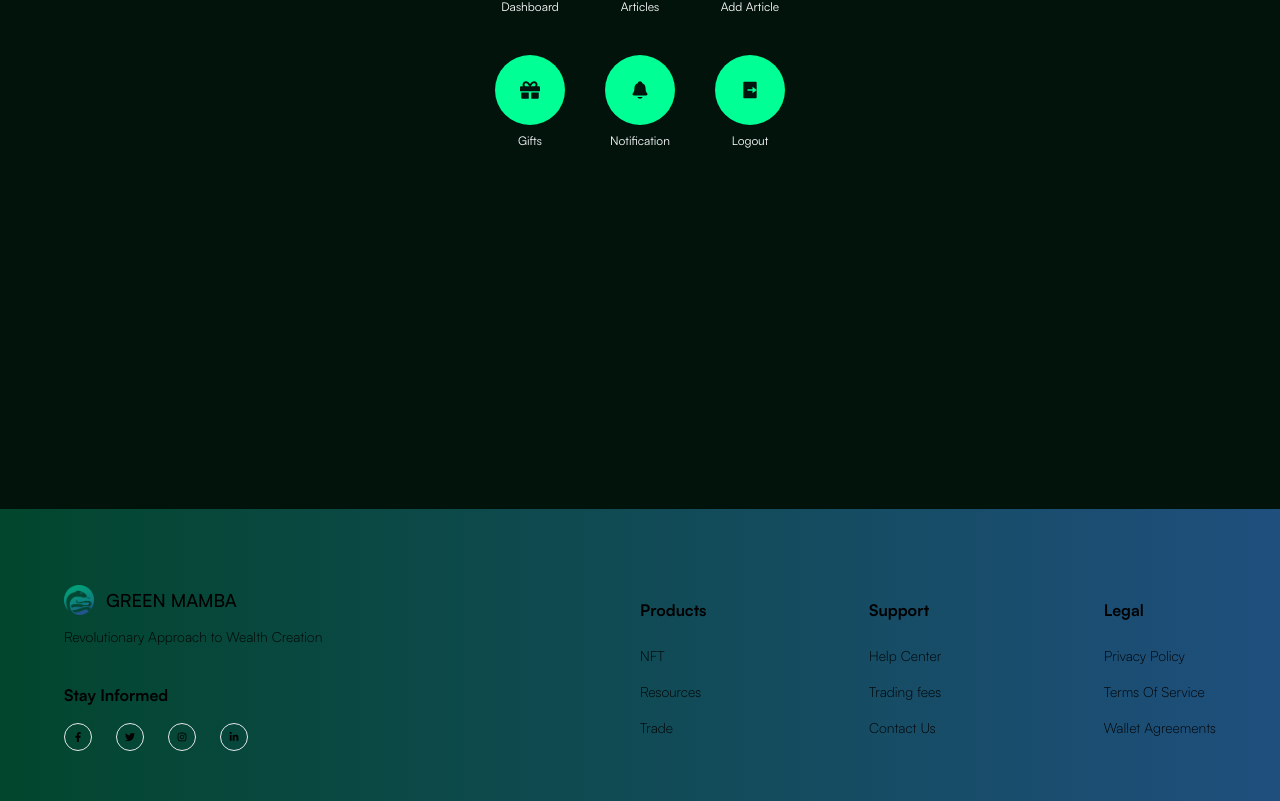
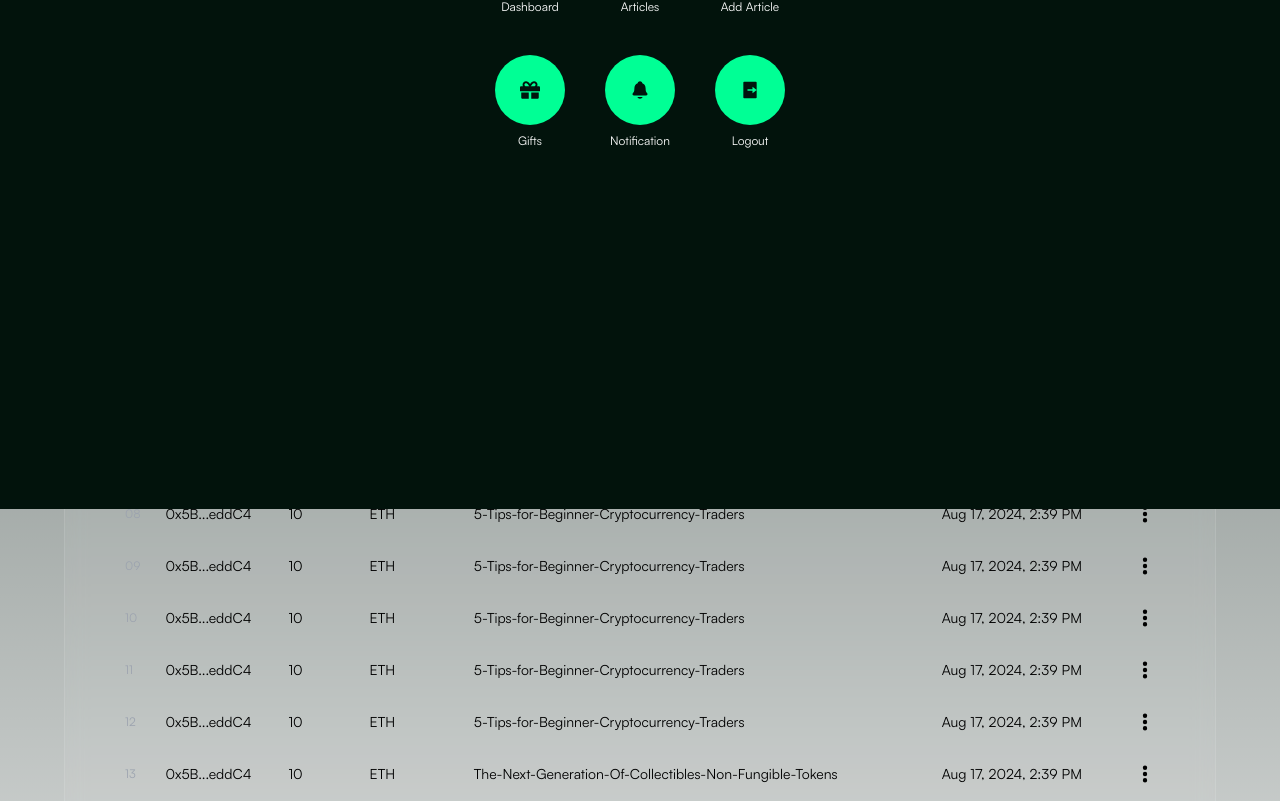
Before and after one commit to Stevolisis/green-mamba, a Next.js app: page /dashboard in a window 1280 px wide. Shown: the part 1059-1860 px from the top of the page. Built offline with nearby package versions, Linux system fonts and the light colour scheme.

Commit message:
DataList comlete, minifyAddress, formateDate with time minHour, dro down bug fixed

```diff
--- a/src/app/article/[slug]/page.tsx
+++ b/src/app/article/[slug]/page.tsx
@@ -4,7 +4,6 @@ import { dummy_data, IBlog } from '@/dummy_data';
 import { useParams } from 'next/navigation';
 import Image from "next/image";
 import { FaGift, FaUserCircle } from "react-icons/fa";
-import { User } from '@/assets';
 import { formatDate } from '@/utils/fomateDate';
 
 type ISlug = {
@@ -41,7 +40,7 @@ const page = () => {
 
           <div>
             <h4 className='font-[SatoshiMedium] text-xs'>{ blog.authorName }</h4>
-            <p className='font-[SatoshiLight] text-[10px]'>{ formatDate(blog.createdAt) }</p>
+            <p className='font-[SatoshiLight] text-[10px]'>{ formatDate(blog.createdAt, false) }</p>
           </div>
         </div>
 
--- a/src/app/dashboard/page.tsx
+++ b/src/app/dashboard/page.tsx
@@ -29,12 +29,12 @@ const page = () => {
       timeUpdateFunc: (e)=> dispatch(setTimeOption(e)),
       headings: ["#", "Sender", "Amount", "Blockchain", "Blog Title", "Date"],
       dataKeys: [
-        { key:"id" },
-        { key:"userAddress", address:false },
+        { key:"id", autoIndex: true },
+        { key:"userAddress", address:true },
         { key:"amount" },
         { key: "chain" },
-        { key:"articleSlug", longText:false },
-        { key:"createdAt", time:false }
+        { key:"articleSlug", longText:true },
+        { key:"createdAt", time:true }
       ],
       data: dummy_gifts,
       actionBtn: true,
--- a/src/components/ArticleCard.tsx
+++ b/src/components/ArticleCard.tsx
@@ -2,7 +2,6 @@ import React from 'react'
 import Link from 'next/link'
 import { FaUserCircle } from "react-icons/fa";
 import Image from "next/image";
-import { IBlog } from '@/dummy_data';
 import { formatDate } from '@/utils/fomateDate';
 
 // let Props = {
@@ -40,7 +39,7 @@ const ArticleCard = ({ blog }:any ) => {
           <p className="font-[SatoshiLight] text-xs">{ blog.authorName }</p>
         </div>
         <div>
-          <p className="font-[SatoshiLight] text-xs">{ formatDate(blog.createdAt) }</p>
+          <p className="font-[SatoshiLight] text-xs">{ formatDate(blog.createdAt, false) }</p>
         </div>
       </div>
     </div>
--- a/src/components/Table/DataList.tsx
+++ b/src/components/Table/DataList.tsx
@@ -4,60 +4,39 @@ import React, { useEffect, useRef, useState } from 'react'
 import { BiEdit } from 'react-icons/bi'
 import { MdDelete } from 'react-icons/md'
 import { PiDotsThreeOutlineVerticalFill } from 'react-icons/pi'
+import DropDown from './DropDown'
+import { formatDate } from '@/utils/fomateDate'
+import { minifyAddress } from '@/utils/minifyAddress'
 
 
 const DataList = () => {
-    const [active, setActive] = useState(-1)
-    const dropdownRef = useRef<HTMLDivElement>(null);
-    const { data, dataKeys } = useAppSelector(state => state.table);
+    const { data, dataKeys, actionBtn } = useAppSelector(state => state.table);
 
-    useEffect(() => {
-      const handleClickOutside = (event:MouseEvent) => {
-        if (dropdownRef.current && !dropdownRef.current.contains(event.target as Node)) {
-          setActive(-1);
-        }
-      };
-
-      document.addEventListener('mousedown', handleClickOutside);
-
-      return () => {
-        document.removeEventListener('mousedown', handleClickOutside);
-      };
-    }, []);
 
   return (
     <tbody>
         {
-            dummy_data.map((data, i) => (
+            data.map((item, i)=>(
                 <tr key={i}>
-                    <td className='text-gray-400 py-4 text-xs pl-3'>{(i + 1).toLocaleString('en-US', { minimumIntegerDigits: 2, useGrouping: false })}</td>
-                    <td className='pr-4 py-4 text-sm whitespace-normal break-words min-w-[250px]'>{data.title}</td>
-                    <td className='pr-4 py-4 text-sm'>{data.createdAt}</td>
-                    <td className='pr-4 py-4 text-sm whitespace-nowrap'>{data.authorName}</td>
-                    <td className='py-4 pr-0 text-sm'>{data.createdAt}</td>
-                    <td className='pl-2 py-4 pr-3 text-sm relative'>
-                        <div className='flex justify-end'>
-                            <PiDotsThreeOutlineVerticalFill onClick={() => setActive(active === i ? -1 : i)} className='cursor-pointer' size={20} />
-                        </div>
-                        {
-                            active === i && (
-                                <div
-                                    ref={dropdownRef}
-                                    className={`absolute ${
-                                        i >= dummy_data.length - 2 ? '-top-[80px]' : 'top-full'
-                                    } right-0 mt-2 w-40 bg-gray-900 rounded-lg shadow-lg z-10`}>
-                                    <button className='w-full rounded-tr-lg rounded-tl-lg border-b border-b-gray-800 px-5 py-4 hover:bg-blue-600 hover:text-white flex items-center text-blue-600'>
-                                        <BiEdit size={16} />
-                                        <p className='text-xs ml-2'>EDIT</p>
-                                    </button>
-                                    <button className='w-full rounded-br-lg rounded-bl-lg px-5 py-4 hover:bg-red-600 hover:text-white flex items-center text-red-600'>
-                                        <MdDelete size={16} />
-                                        <p className='text-xs ml-2'>DELETE</p>
-                                    </button>
-                                </div>
-                            )
-                        }
-                    </td>
+                    {
+                        dataKeys.map((arg, j)=>(
+                            <td key={j} className={`${
+                                arg.autoIndex ? " text-xs text-gray-400 " :
+                                arg.longText ? "  pr-3  whitespace-normal break-words min-w-[250px] " :
+                                arg.time ? " whitespace-nowrap " :
+                                "  pr-3 "}
+                                ${j === 0 ? " pl-3 " : j === data.length- 1 ? "  pr-0 " : ""} py-4 text-sm`}
+                            >
+                                {
+                                    arg.autoIndex ? ((i + 1).toLocaleString('en-US', { minimumIntegerDigits: 2, useGrouping: false })) :
+                                    arg.time ? formatDate(item[arg.key], true) :
+                                    arg.address ? minifyAddress(item[arg.key]) :
+                                    item[arg.key]
+                                }
+                            </td>
+                        ))
+                    }
+                    {actionBtn && <DropDown i={i} />}
                 </tr>
             ))
         }
--- /dev/null
+++ b/src/components/Table/DropDown.tsx
@@ -0,0 +1,62 @@
+import { dummy_data } from '@/dummy_data'
+import { useAppSelector } from '@/redux/hooks'
+import React, { useEffect, useRef, useState } from 'react'
+import { BiEdit } from 'react-icons/bi'
+import { MdDelete } from 'react-icons/md'
+import { PiDotsThreeOutlineVerticalFill } from 'react-icons/pi'
+
+type Props = {
+  i:number
+}
+
+const DropDown = (props: Props) => {
+  const dropdownRef = useRef<HTMLDivElement>(null);
+  const [active, setActive] = useState<number>(-1)
+  const { data } = useAppSelector(state => state.table);
+
+
+  useEffect(() => {
+    const handleClickOutside = (event:MouseEvent) => {
+      if (dropdownRef.current && !dropdownRef.current.contains(event.target as Node)) {
+        setActive(-1);
+      }
+    };
+
+    document.addEventListener('mousedown', handleClickOutside);
+
+    return () => {
+      document.removeEventListener('mousedown', handleClickOutside);
+    };
+  }, []);
+
+  return (
+    <>
+      <td className='pl-2 py-4 pr-3 text-sm relative'>
+          <div className='flex justify-end'>
+              <PiDotsThreeOutlineVerticalFill onClick={() => setActive(active === props.i ? -1 : props.i)} className='cursor-pointer' size={20} />
+          </div>
+          {
+              active === props.i && (
+                  <div
+                      ref={dropdownRef}
+                      className={`absolute ${
+                          props.i >= data.length - 2 ? '-top-[80px]' : 'top-full'
+                      } right-0 mt-2 w-40 bg-gray-900 rounded-lg shadow-lg z-10`}>
+                      <button className='w-full rounded-tr-lg rounded-tl-lg border-b border-b-gray-800 px-5 py-4 hover:bg-blue-600 hover:text-white flex items-center text-blue-600'>
+                          <BiEdit size={16} />
+                          <p className='text-xs ml-2'>EDIT</p>
+                      </button>
+                      <button className='w-full rounded-br-lg rounded-bl-lg px-5 py-4 hover:bg-red-600 hover:text-white flex items-center text-red-600'>
+                          <MdDelete size={16} />
+                          <p className='text-xs ml-2'>DELETE</p>
+                      </button>
+                  </div>
+              )
+          }
+      </td>
+    </>
+
+  )
+}
+
+export default DropDown
--- a/src/components/Table/Headers.tsx
+++ b/src/components/Table/Headers.tsx
@@ -15,7 +15,7 @@ const Headers = (props: Props) => {
                   ${
                     i === 0 ? "py-4 px-4 rounded-s-2xl " :
                     !actionBtn && i === headings.length - 1 ? "px-4 pl-0 rounded-r-2xl "
-                    : ""
+                    : " pr-4 "
                   }`} >
                     { heading }
                 </td>
--- a/src/redux/slices/table.tsx
+++ b/src/redux/slices/table.tsx
@@ -5,6 +5,7 @@ type dataKey = {
     time?: boolean,
     address?: boolean,
     longText?: boolean,
+    autoIndex?: boolean
 }
 
 type DataObject = {
--- a/src/utils/fomateDate.tsx
+++ b/src/utils/fomateDate.tsx
@@ -1,13 +1,21 @@
 
-export const formatDate = (time:number):string => {
+export const formatDate = (time:number, minHour:boolean):string => {
     const timestamp: number = 1723905599;
     const date: Date = new Date(timestamp * 1000);
 
-    const formattedDate: string = date.toLocaleDateString("en-US", {
-        month: "short",
-        day: "numeric",
-        year: "numeric"
-    });
+    const formattedDate: string = minHour ?
+        date.toLocaleDateString("en-US", {
+                minute: "numeric",
+                hour: "numeric",
+                month: "short",
+                day: "numeric",
+                year: "numeric"
+        }) :
+        date.toLocaleDateString("en-US", {
+            month: "short",
+            day: "numeric",
+            year: "numeric"
+        })
 
     return formattedDate;
 }
--- /dev/null
+++ b/src/utils/minifyAddress.tsx
@@ -0,0 +1,7 @@
+
+export const minifyAddress = (address:string): string => {
+  const firstFive = address.slice(0,4);
+  const lastFive = address.slice(address.length - 5, address.length);
+
+  return `${firstFive}...${lastFive}`
+}
```
